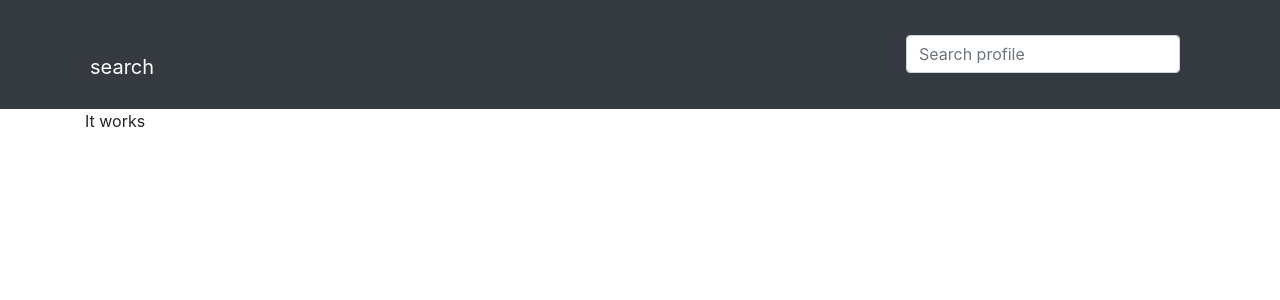
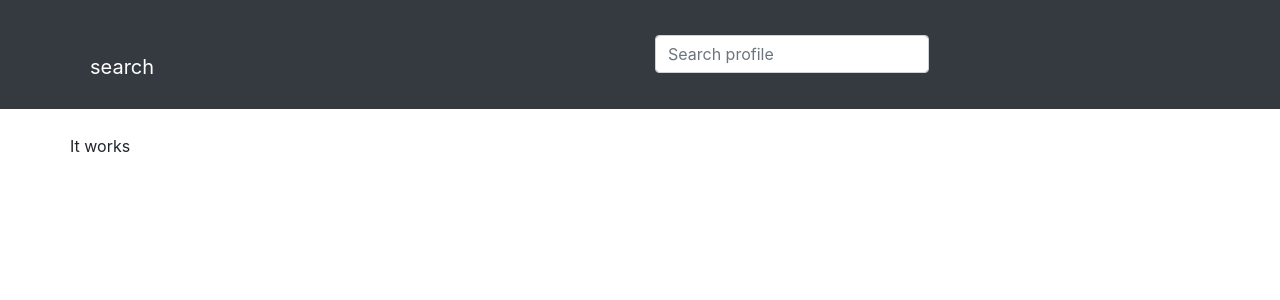
Before and after one commit to spgdaman/github-search, an Angular app: page / in a window 1280 px wide. Shown: the top 300 px of the page. Built offline with nearby package versions, Linux system fonts and the light colour scheme; some icons are missing.

Commit message:
generate form component

```diff
--- a/src/app/app.module.ts
+++ b/src/app/app.module.ts
@@ -5,12 +5,14 @@ import { NgModule } from '@angular/core';
 import { AppRoutingModule } from './app-routing.module';
 import { AppComponent } from './app.component';
 import { ProfileComponent } from './profile/profile.component';
+import { FormComponent } from './form/form.component';
 // import { ProfileService } from './services/profile.service';
 
 @NgModule({
   declarations: [
     AppComponent,
     ProfileComponent,
+    FormComponent,
     // HttpClientModule
   ],
   imports: [
--- /dev/null
+++ b/src/app/form/form.component.html
@@ -0,0 +1,3 @@
+<p>
+  form works!
+</p>
--- /dev/null
+++ b/src/app/form/form.component.ts
@@ -0,0 +1,15 @@
+import { Component, OnInit } from '@angular/core';
+
+@Component({
+  selector: 'app-form',
+  templateUrl: './form.component.html',
+  styleUrls: ['./form.component.css']
+})
+export class FormComponent implements OnInit {
+
+  constructor() { }
+
+  ngOnInit() {
+  }
+
+}
--- a/src/app/profile/profile.component.css
+++ b/src/app/profile/profile.component.css
@@ -3,8 +3,8 @@
   font-size: 55px;
 }
 
-.centered {
-
+.content {
+  padding-top: 25px;
 }
 
 /* .form-inline {
--- a/src/app/profile/profile.component.html
+++ b/src/app/profile/profile.component.html
@@ -1,16 +1,23 @@
 <nav class="navbar navbar-dark bg-dark sticky-top">
   <div class="container">
     <a class="navbar-brand" href="#"><i class="fab fa-github"></i>search</a>
-    <form class="form-inline">
-      <div class="form-group">
-        <div class="col-md-6">
-          <input class="form-control" type="search" placeholder="Search profile" aria-label="Search">
+
+    <!-- Form goes here -->
+    <div class="col-md-6 offset-md-3 center">
+      <form class="form-inline">
+        <div class="input-group input-group-md">
+            <input class="form-control" type="search" placeholder="Search profile" aria-label="Search">
         </div>
-      </div>
-    </form>
+      </form>
+    </div>
+
   </div>
 </nav>
 
 <div class="container">
-  <p>It works</p>
+  <div class="row">
+    <div class="content">
+      <p>It works</p>
+    </div>
+  </div>
 </div>
```
Also changed, not shown: src/app/form/form.component.css (added), 1 other file (tests, documents, lock files or other folders).
